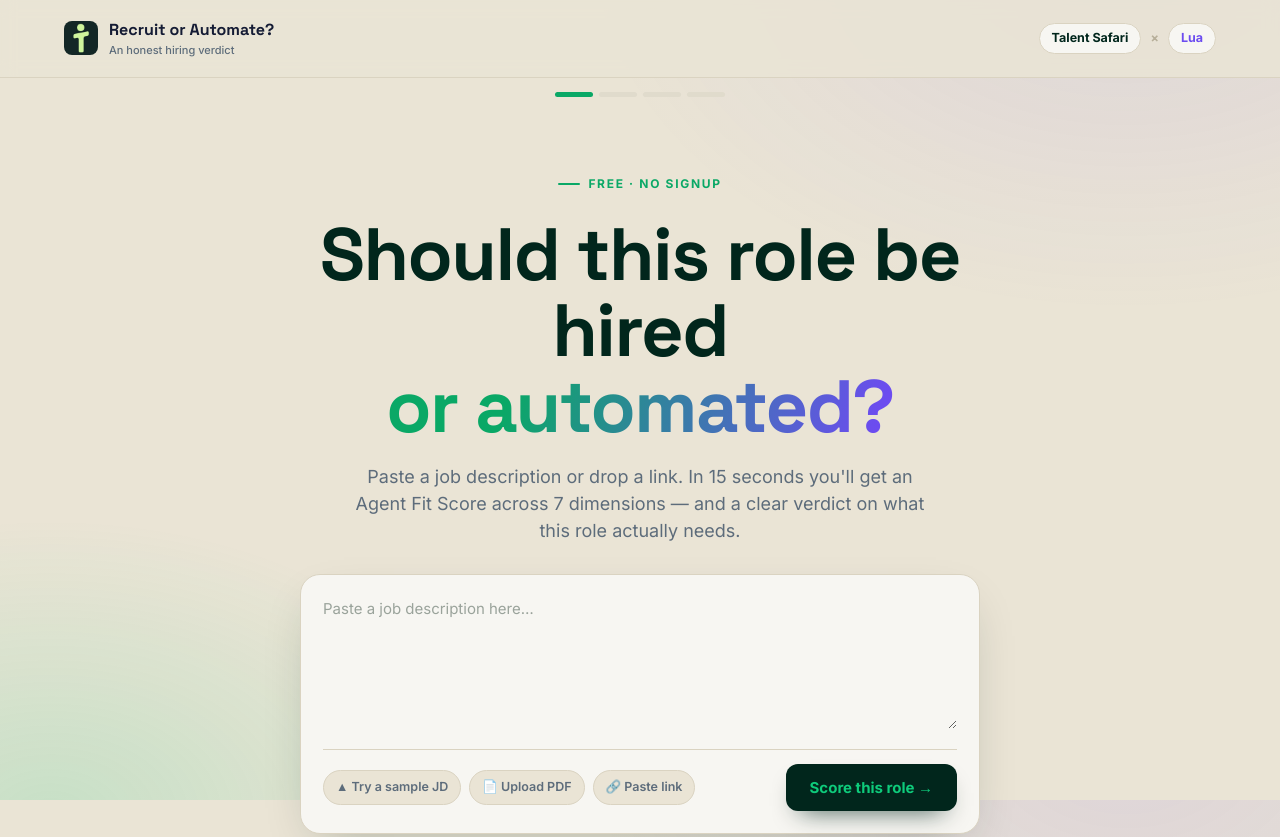
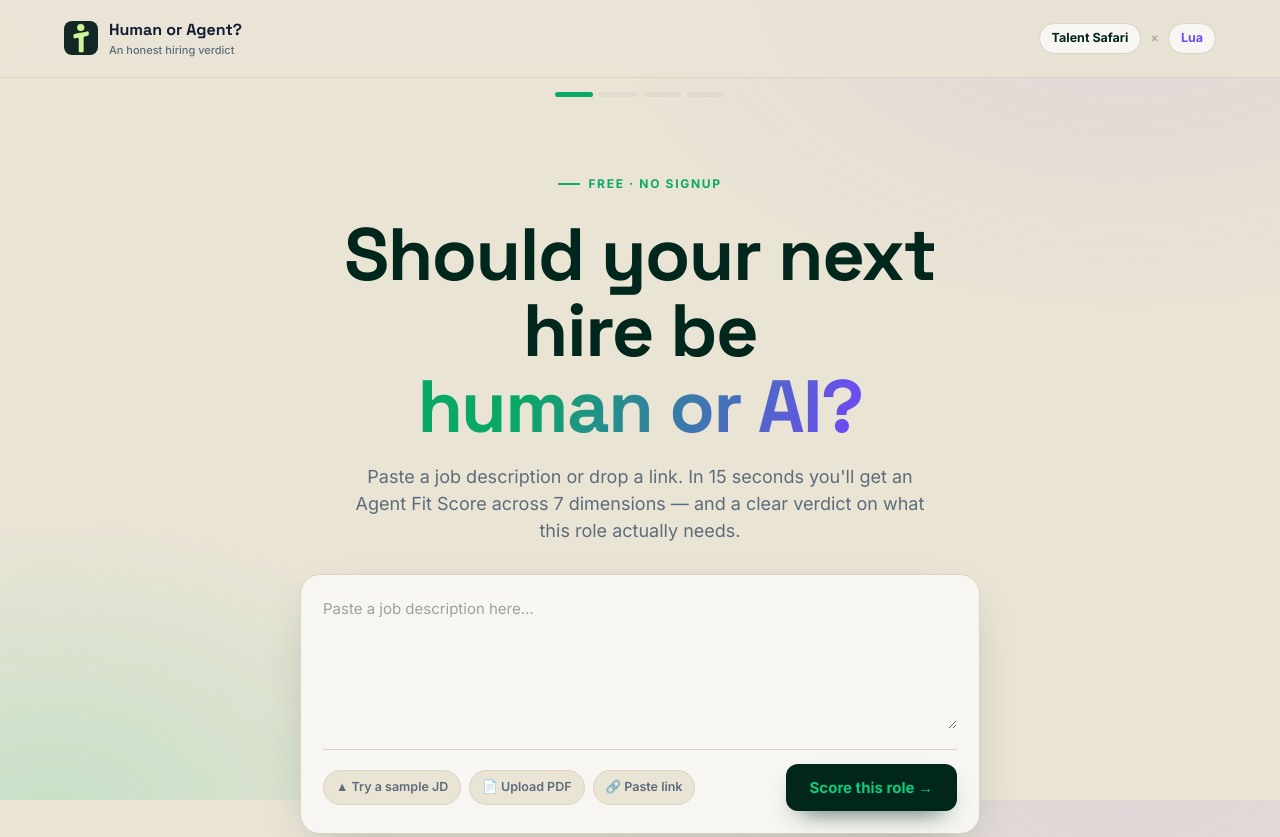
Before and after one commit to lua-ai-global/talentsafari, a website: page index.html in a window 1280 px wide. Shown: the top 837 px of the page. Drawn offline with Linux system fonts and the light colour scheme.

Commit message:
Revert title and hero headline to 'Human or Agent?' branding

```diff
--- a/index.html
+++ b/index.html
@@ -3,7 +3,7 @@
 <head>
 <meta charset="UTF-8" />
 <meta name="viewport" content="width=device-width, initial-scale=1.0" />
-<title>Recruit or Automate? — Talent Safari × Lua</title>
+<title>Human or Agent? — Talent Safari × Lua</title>
 <link rel="preconnect" href="https://fonts.googleapis.com" />
 <link rel="preconnect" href="https://fonts.gstatic.com" crossorigin />
 <link href="https://fonts.googleapis.com/css2?family=Space+Grotesk:wght@500;600;700&family=Inter:wght@400;500;600;700;800&display=swap" rel="stylesheet" />
@@ -476,7 +476,7 @@ s.parentNode.insertBefore(b, s);})(window.lintrk);
 <div class="topbar">
   <div class="brand" onclick="restart()">
     <img src="/public/talentsafari_logo.jpg" class="brand-logo" alt="Talent Safari" onerror="this.style.display='none'" />
-    <div>Recruit or Automate?<small>An honest hiring verdict</small></div>
+    <div>Human or Agent?<small>An honest hiring verdict</small></div>
   </div>
   <div class="partners">
     <span class="pill ts">Talent Safari</span>
@@ -495,7 +495,7 @@ s.parentNode.insertBefore(b, s);})(window.lintrk);
   <section class="screen active" id="s-hero">
     <div class="hero">
       <span class="eyebrow">Free · No signup</span>
-      <h1 class="display">Should this role be hired<br/><span class="swap">or automated?</span></h1>
+      <h1 class="display">Should your next hire be<br/><span class="swap">human or AI?</span></h1>
       <p class="sub">Paste a job description or drop a link. In 15 seconds you'll get an Agent Fit Score across 7 dimensions — and a clear verdict on what this role actually needs.</p>
 
       <div class="dropzone">
```
